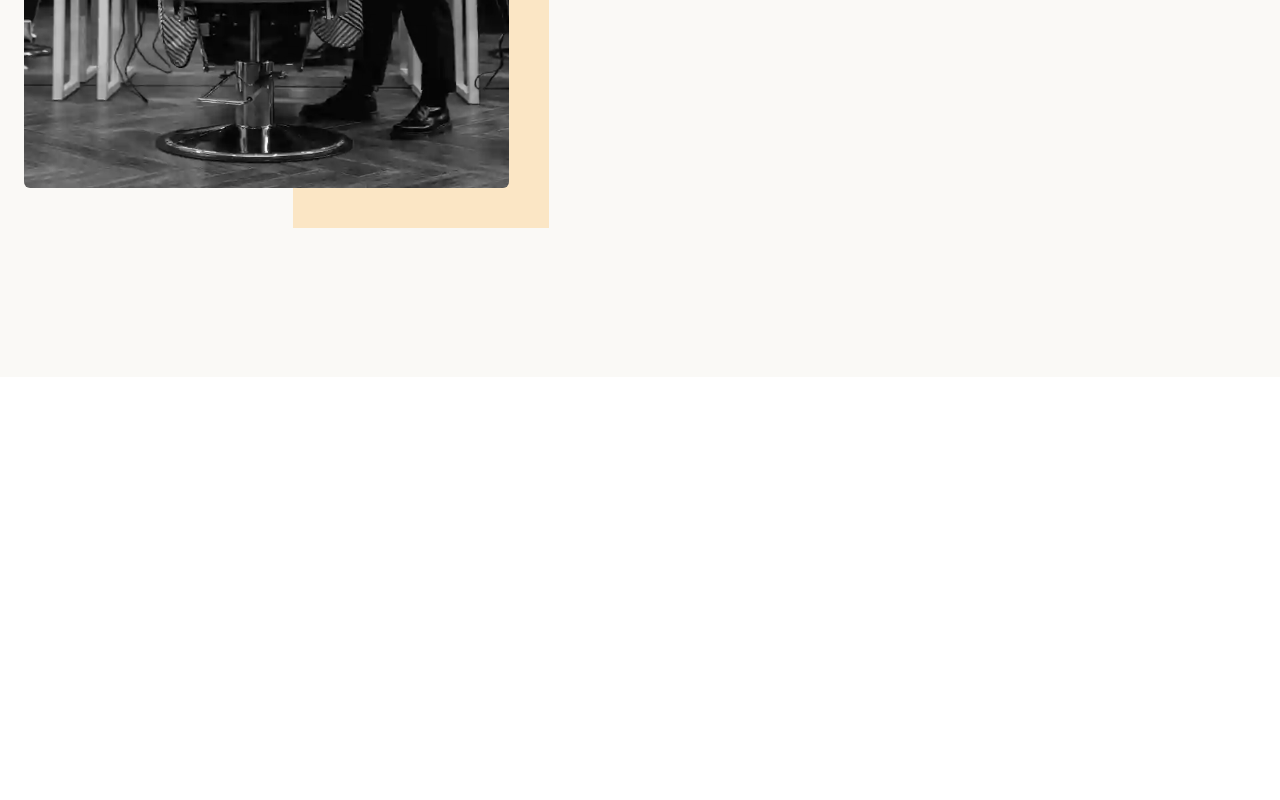
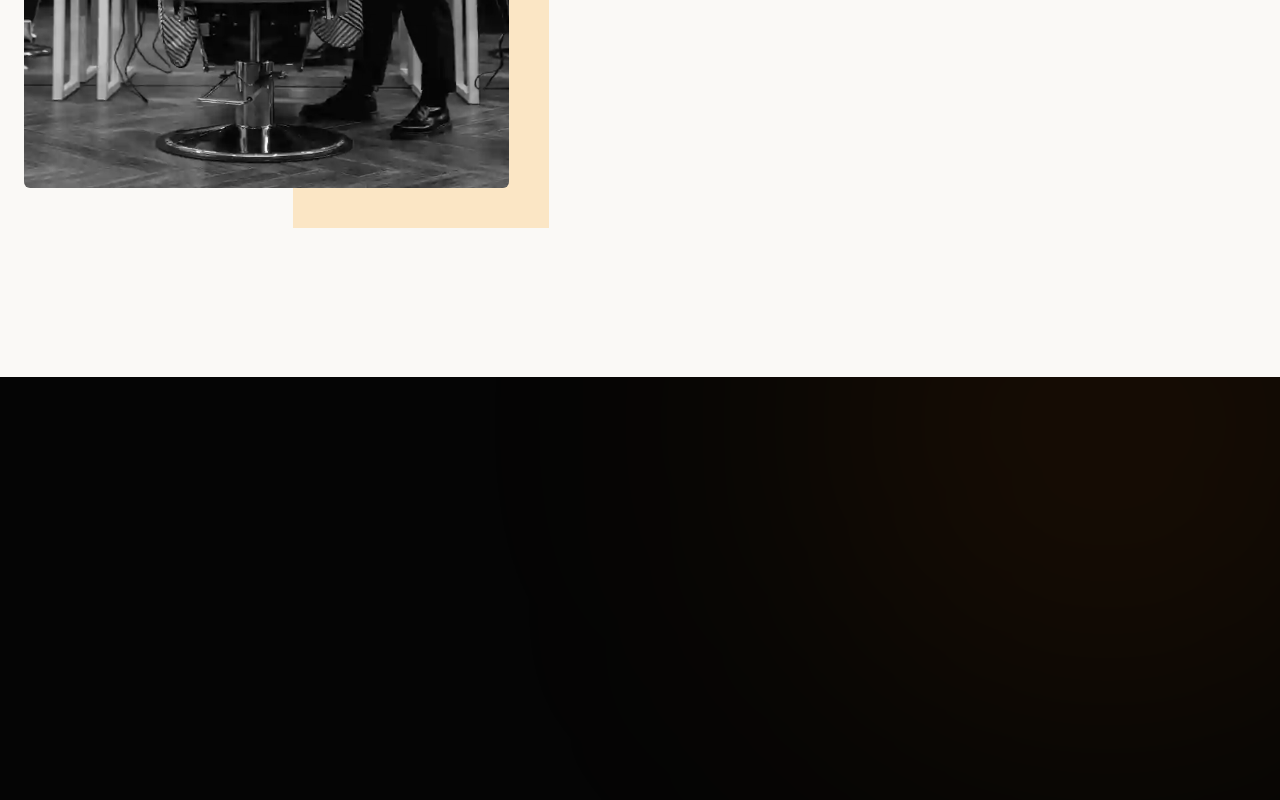
Before and after one commit to Manikandan0018/barbar-shop, a React (Vite) app: page / in a window 1280 px wide. Shown: the part 8000-8800 px from the top of the page. Before the commit the page ends 8377 px from the top, so only its background shows below. Built offline with nearby package versions, Linux system fonts and the light colour scheme; a web font is replaced by a local one.

Commit message:
update: improved Login UI/UX and removed bg image

```diff
--- a/src/App.jsx
+++ b/src/App.jsx
@@ -7,6 +7,7 @@ import About from "./pages/About/About";
 import Gallery from "./pages/Gallery/Gallery";
 import Pricing from "./pages/Pricing/Pricing";
 import Header from "./pages/Header/Header";
+import Contact from "./pages/Contact/Contact";
 
 function App() {
   const [loading, setLoading] = useState(true);
@@ -30,7 +31,7 @@ function App() {
   return (
     <>
       <section>
-        <Header/>
+        <Header />
       </section>
       <section id="home">
         <Home />
@@ -50,6 +51,9 @@ function App() {
       <section id="about">
         <About />
       </section>
+      <section id="contact">
+        <Contact/>
+      </section>
     </>
   );
 }
```
